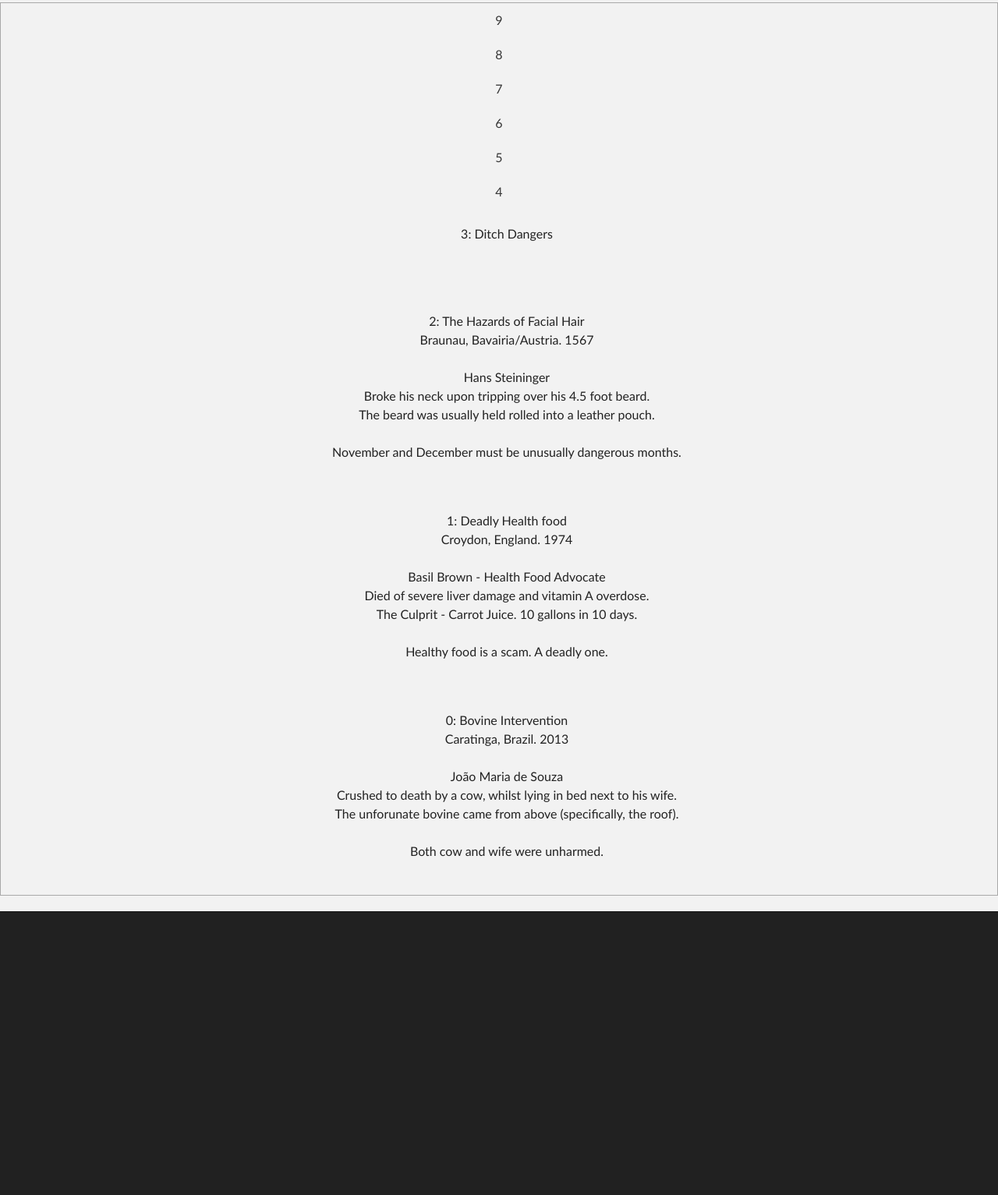
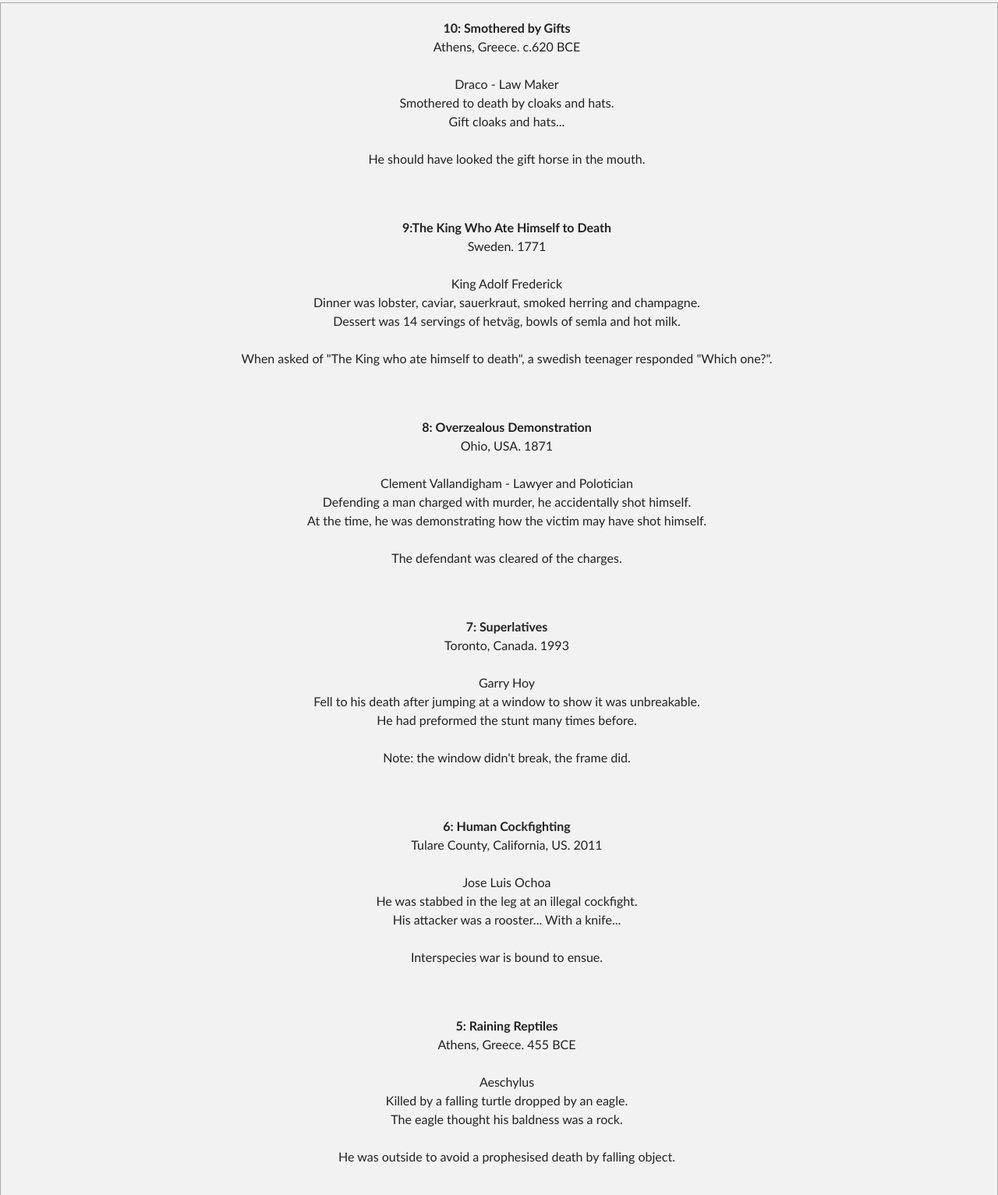
Before and after one commit to BionicPi/WorldHistoryTopTen, a plain HTML site: page index.html in a window 1280 px wide. Shown: the part 351-1884 px from the top of the page at 78% size. Before the commit the page ends 1561 px from the top, so only its background shows below. Drawn offline with Linux system fonts and the light colour scheme.

Commit message:
Update index.html

```diff
--- a/index.html
+++ b/index.html
@@ -33,33 +33,113 @@
 
       <table style="width:100%">
   <tr>
-    <td>9</td>
-  </tr>
-  <tr>
-    <td>8</td>
-  </tr>
-  <tr>
-    <td>7</td>
-  </tr>
-  <tr>
-    <td>6</td>
-  </tr>
-  <tr>
-    <td>5</td>
-  </tr>
-  <tr>
-    <td>4</td>
-  </tr>
-  <tr>
     <td>
-      <pre><b>3: Ditch Dangers</b>
+      <pre><strong>10: Smothered by Gifts</strong>
+Athens, Greece. c.620 BCE
 
+Draco - Law Maker
+Smothered to death by cloaks and hats.
+Gift cloaks and hats...
+
+He should have looked the gift horse in the mouth.
       </pre>
     </td>
   </tr>
+
+
   <tr>
     <td>
-      <pre><b>2: The Hazards of Facial Hair</b>
+      <pre><strong>9:The King Who Ate Himself to Death</strong>
+Sweden. 1771
+
+King Adolf Frederick
+Dinner was lobster, caviar, sauerkraut, smoked herring and champagne.
+Dessert was 14 servings of hetväg, bowls of semla and hot milk.
+
+When asked of "The King who ate himself to death", a swedish teenager responded "Which one?".
+      </pre>
+    </td>
+  </tr>
+
+
+  <tr>
+    <td>
+      <pre><strong>8: Overzealous Demonstration</strong>
+Ohio, USA. 1871
+
+Clement Vallandigham - Lawyer and Polotician
+Defending a man charged with murder, he accidentally shot himself.
+At the time, he was demonstrating how the victim may have shot himself.
+
+The defendant was cleared of the charges.
+      </pre>
+    </td>
+  </tr>
+
+
+  <tr>
+    <td>
+      <pre><strong>7: Superlatives</strong>
+Toronto, Canada. 1993
+
+Garry Hoy
+Fell to his death after jumping at a window to show it was unbreakable.
+He had preformed the stunt many times before.
+
+Note: the window didn't break, the frame did.
+      </pre>
+    </td>
+  </tr>
+
+
+  <tr>
+    <td>
+      <pre><strong>6: Human Cockfighting</strong>
+Tulare County, California, US. 2011
+
+Jose Luis Ochoa
+He was stabbed in the leg at an illegal cockfight.
+His attacker was a rooster... With a knife...
+
+Interspecies war is bound to ensue.
+      </pre>
+    </td>
+  </tr>
+
+
+  <tr>
+    <td>
+      <pre><strong>5: Raining Reptiles</strong>
+Athens, Greece. 455 BCE
+
+Aeschylus
+Killed by a falling turtle dropped by an eagle.
+The eagle thought his baldness was a rock.
+
+He was outside to avoid a prophesised death by falling object.
+      </pre>
+    </td>
+  </tr>
+
+
+  <tr>
+    <td>
+      <pre><strong>4: Ditch Dangers</strong>
+Newport, Wales. 2012
+
+Geoffery Haywood
+Fell into a flooded ditch he didn't see.
+Was pretending to be blind for pity.
+
+Who knew the pretend was so real...
+      </pre>
+    </td>
+  </tr>
+
+
+  <tr>
+    <td>
+      <pre><strong>3: The Hazards of Facial Hair</strong>
 Braunau, Bavairia/Austria. 1567
 
 Hans Steininger
@@ -70,9 +150,11 @@ November and December must be unusually dangerous months.
       </pre>
     </td>
   </tr>
+
+
   <tr>
     <td>
-      <pre><b>1: Deadly Health food</b>
+      <pre><strong>2: Deadly Health food</strong>
 Croydon, England. 1974
 
 Basil Brown - Health Food Advocate
@@ -87,7 +169,7 @@ Healthy food is a scam. A deadly one.
 
   <tr>
     <td>
-      <pre><b>0: Bovine Intervention</b>
+      <pre><strong>1: Bovine Intervention</strong>
 Caratinga, Brazil. 2013
 
 João Maria de Souza
```
